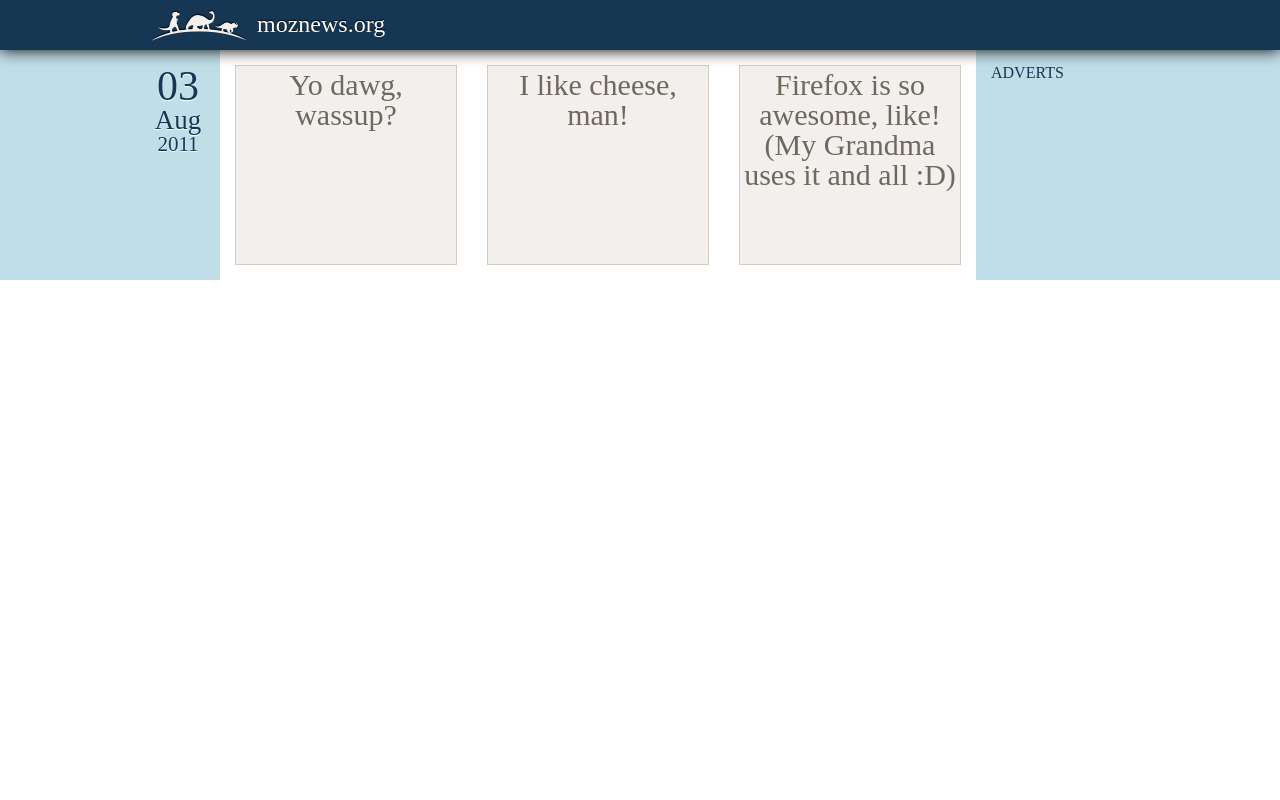
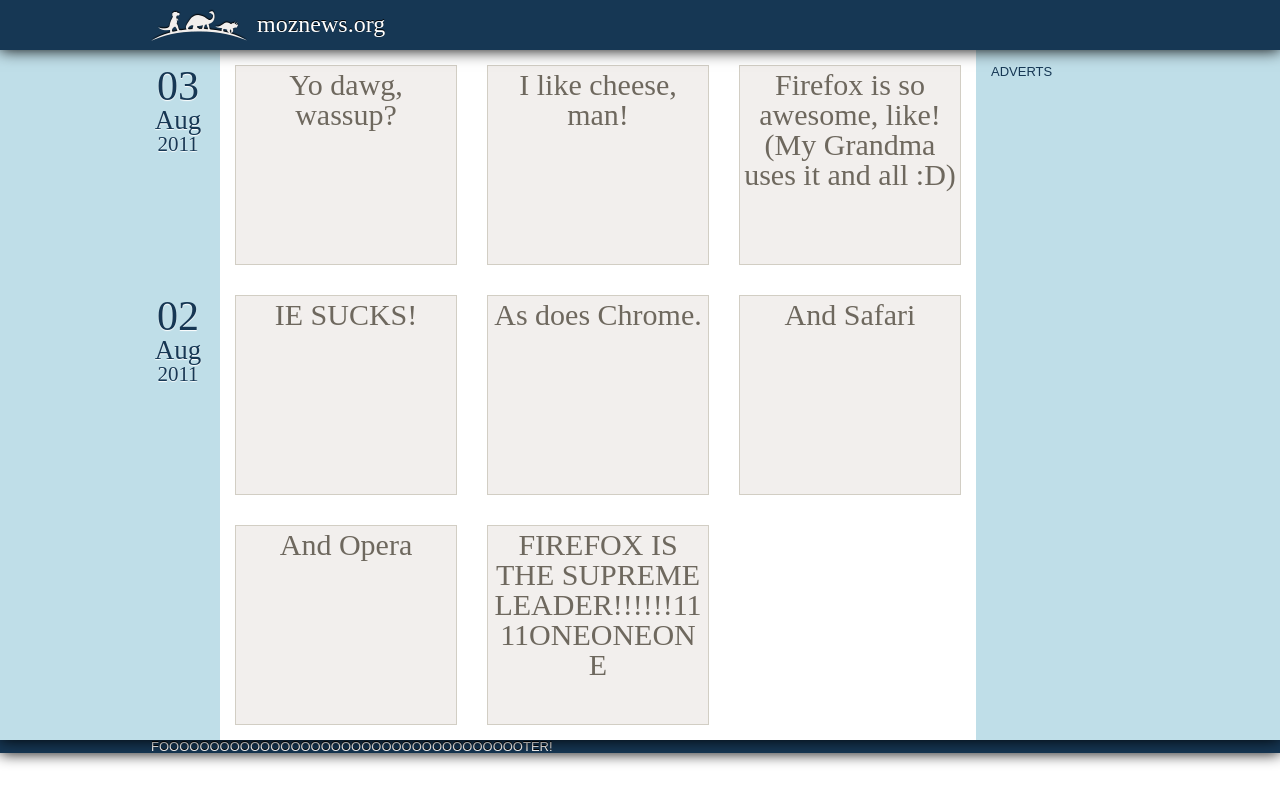
Before and after one commit to TannerFilip/mn-theme, a PHP site: page / in a window 1280 px wide. Run offline with PHP 8.4, Linux system fonts and the light colour scheme; style sheets or scripts are compiled from the project's sources.

Commit message:
added a footer, and some more days

```diff
--- a/css/style.less
+++ b/css/style.less
@@ -1,5 +1,7 @@
 body {
 	padding-top: 50px;
+	font-family: sans-serif;
+	font-size: 13px;
 }
 
 h1 {
@@ -10,7 +12,7 @@ header {
 	background: #163754;
 	height: 50px;
 	color: #fff;
-	text-shadow: 0px -1px 1px #000;
+	text-shadow: 0 -1px 0 #000;
 	-webkit-box-shadow: 0px 0px 15px #000;
 	box-shadow: 0px 0px 15px #000;
 	z-index: 2;
@@ -39,6 +41,8 @@ header {
 section {
 	background: #bfdee8;
 	overflow: hidden;
+	-webkit-box-shadow: 0px 0px 15px #000;
+	box-shadow: 0px 0px 15px #000;
 
 	div.center {
 		width: 978px;
@@ -58,6 +62,7 @@ aside.left {
 	width: 54px;
 	float: left;
 	padding: 15px 15px 0 0;
+	clear: left;
 
 	div.date {
 		span.day {
@@ -78,7 +83,6 @@ div.articles {
 	width: 756px;
 	background: #fff;
 	overflow: hidden;
-	float: left;
 
 	a.title {
 		display: block;
@@ -95,8 +99,14 @@ div.articles {
 		h1 {
 			margin: 5px;
 			text-align: center;
+			word-wrap: break-word;
 		}
 	}
+}
+
+div.left {
+	float: left;
+	width: 825px;
 }
 
 aside.right {
@@ -104,3 +114,19 @@ aside.right {
 	width: 138px;
 	padding: 15px 0 0 15px;
 }
+
+footer {
+	background: #163754;
+	width: 100%;
+	position: relative;
+	z-index: -1;
+	color: #fff;
+	text-shadow: 0 -1px 0 #000;
+	-webkit-box-shadow: 0px 0px 15px #000;
+	box-shadow: 0px 0px 15px #000;
+
+	div {
+		width: 978px;
+		margin: 0px auto;
+	}
+}
--- a/index.html
+++ b/index.html
@@ -15,6 +15,7 @@
 		</header>
 		<section>
 			<div class="center">
+				<div class="left">
 					<aside class="left">
 						<div class="date">
 							<span class="day">03</span>
@@ -33,12 +34,40 @@
 							<h1>Firefox is so awesome, like! (My Grandma uses it and all :D)</h1>
 						</a>
 					</div>
+					<aside class="left">
+						<div class="date">
+							<span class="day">02</span>
+							<span class="month">Aug</span>
+							<span class="year">2011</span>
+						</div>
+					</aside>
+					<div class="articles">
+						<a class="title">
+							<h1>IE SUCKS!</h1>
+						</a>
+						<a class="title">
+							<h1>As does Chrome.</h1>
+						</a>
+						<a class="title">
+							<h1>And Safari</h1>
+						</a>
+						<a class="title">
+							<h1>And Opera</h1>
+						</a>
+						<a class="title">
+							<h1>FIREFOX IS THE SUPREME LEADER!!!!!!1111ONEONEONE</h1>
+						</a>
+					</div>
+				</div>
 				<aside class="right">
 					ADVERTS
 				</aside>
 			</div>
 		</section>
 		<footer>
+			<div>
+			FOOOOOOOOOOOOOOOOOOOOOOOOOOOOOOOOOOOOTER!
+			</div>
 		</footer>
 	</body>
 </html>
```
Also changed, not shown: 1 other file. Lines whose indentation alone changed are shown as unchanged.
